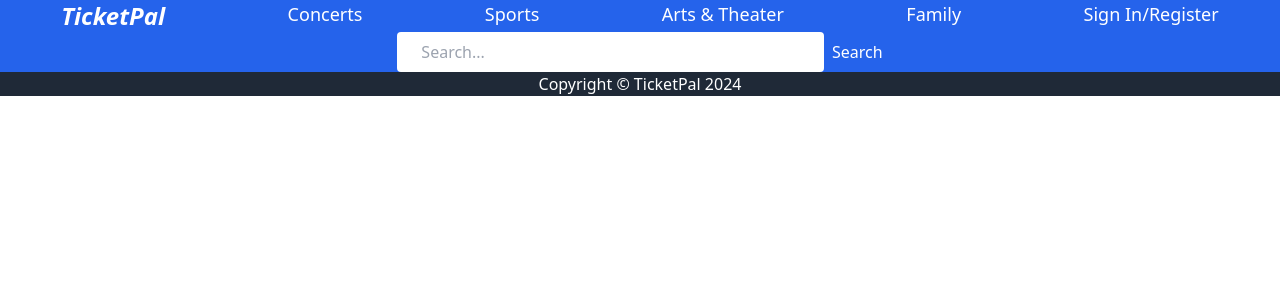
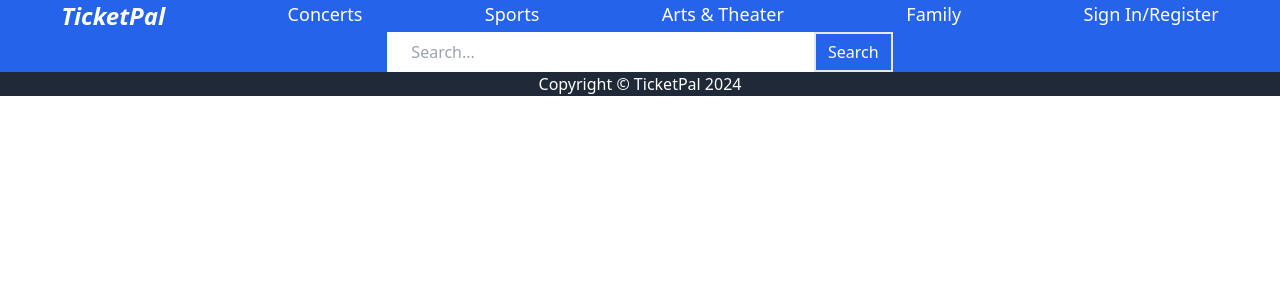
Before and after one commit to Ja-Uyoma/ticket-booking-application, a React (Vite) app: page / in a window 1280 px wide. Shown: the top 300 px of the page. Built offline with nearby package versions, Linux system fonts and the light colour scheme.

Commit message:
refactor: remove gap between elements and add border to button

```diff
--- a/src/client/App.jsx
+++ b/src/client/App.jsx
@@ -47,16 +47,16 @@ function Header() {
 
 function SearchBar() {
   return (
-    <div className="flex justify-center gap-2 bg-blue-600">
+    <div className="flex justify-center bg-blue-600">
       <input
         type="search"
         name="search"
         id="search"
         placeholder="Search..."
         required
-        className="w-1/3 rounded p-2 placeholder:p-4"
+        className="w-1/3 p-2 placeholder:p-4"
       />
-      <button type="submit" className="bg-blue-600 text-white">
+      <button type="submit" className="bg-blue-600 text-white border-2 px-3">
         Search
       </button>
     </div>
```
